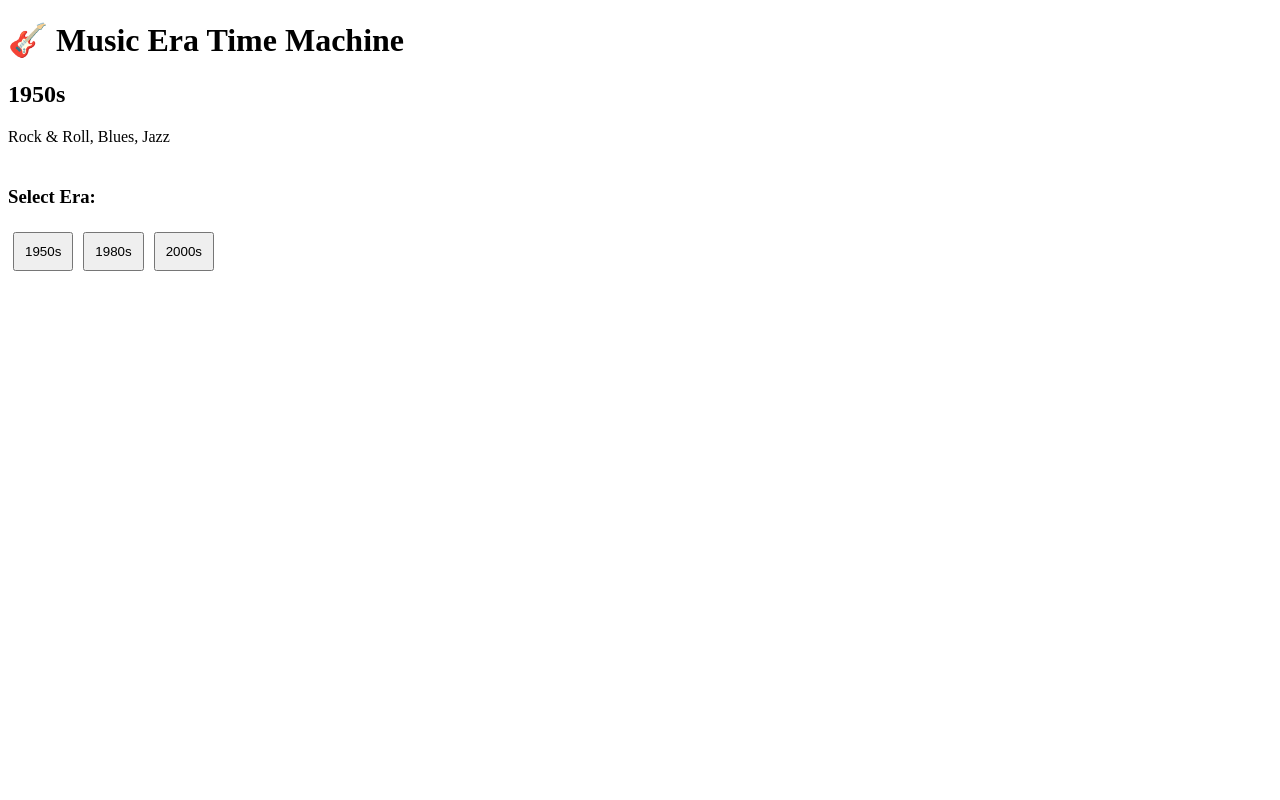
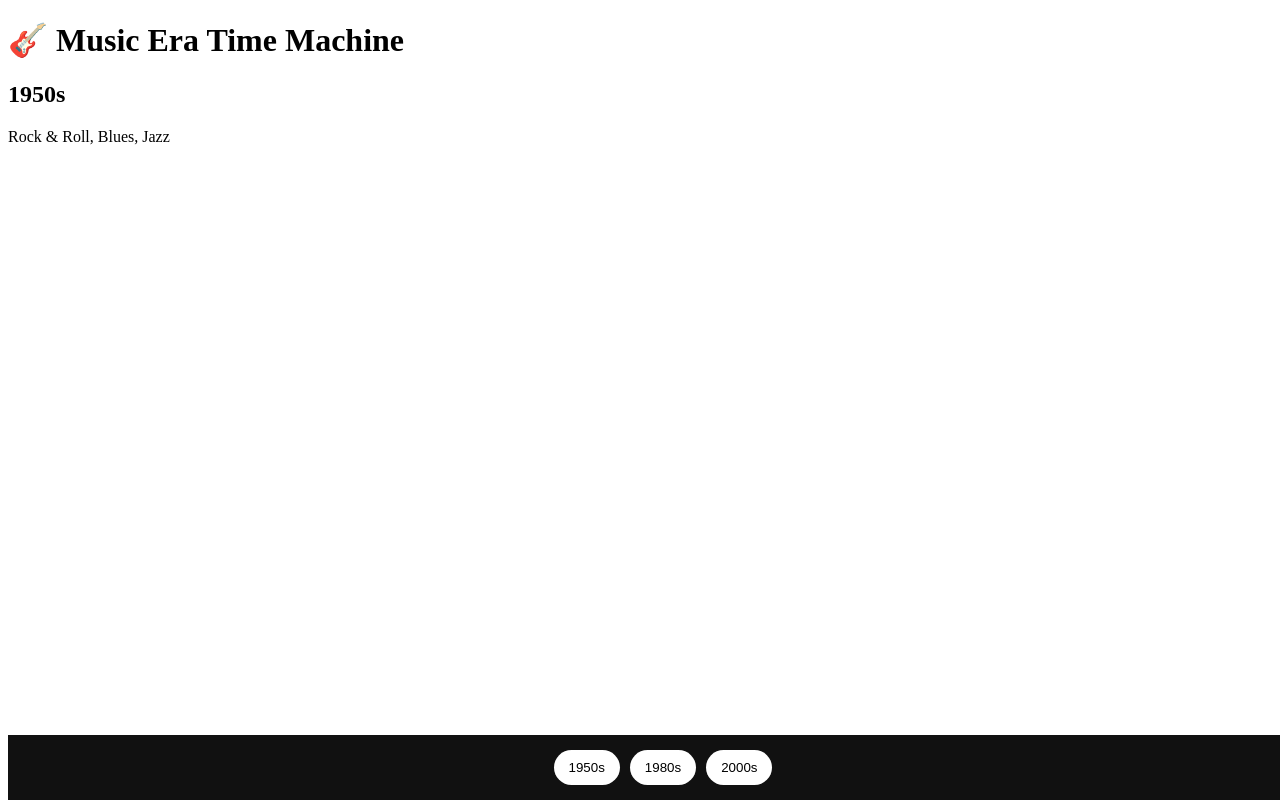
Before and after one commit to anjalirawat8181-spec/music-era-time-machine, a React (Vite) app: page / in a window 1280 px wide. Built offline with nearby package versions, Linux system fonts and the light colour scheme.

Commit message:
Styled timeline

```diff
--- a/src/components/Timeline.jsx
+++ b/src/components/Timeline.jsx
@@ -1,13 +1,28 @@
 function Timeline({ eras, setActiveEra }) {
   return (
-    <div style={{ marginTop: "40px" }}>
-      <h3>Select Era:</h3>
-
+    <div
+      style={{
+        position: "fixed",
+        bottom: "0",
+        width: "100%",
+        display: "flex",
+        justifyContent: "center",
+        gap: "10px",
+        padding: "15px",
+        background: "#111",
+      }}
+    >
       {eras.map((era) => (
         <button
           key={era.id}
           onClick={() => setActiveEra(era)}
-          style={{ margin: "5px", padding: "10px" }}
+          style={{
+            padding: "10px 15px",
+            borderRadius: "20px",
+            border: "none",
+            cursor: "pointer",
+            background: "#fff",
+          }}
         >
           {era.name}
         </button>
```
